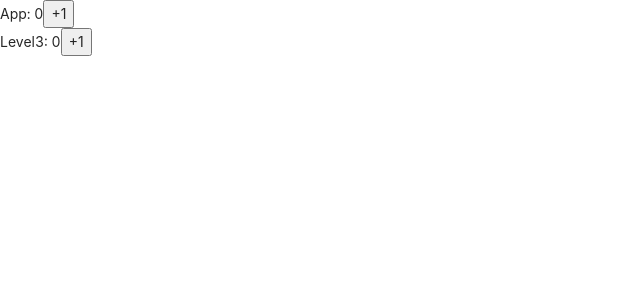
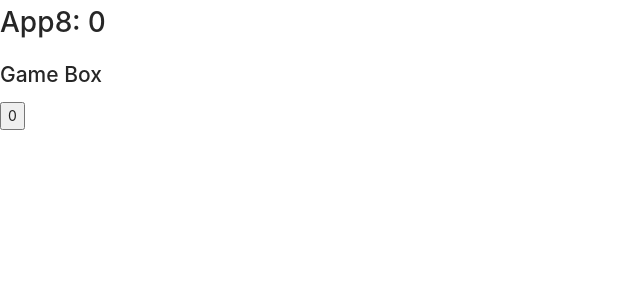
Before and after one commit to myeongu/react-practice, a React (Create React App) app: page / in a window 1280 px wide. Shown: the top 300 px of the page, without its empty margins (0-640 px from the left). Built offline with nearby package versions, Linux system fonts and the light colour scheme.

Commit message:
Context API와 Ruducer 패턴

```diff
--- /dev/null
+++ b/src/App8.js
@@ -0,0 +1,51 @@
+import React, { createContext, useContext, useReducer, useState } from "react";
+
+const CounterContext = createContext();
+
+const INCREMENT = "COUNTER/INCREMENT";
+const DECREMENT = "COUNTER/DECREMENT";
+
+
+
+const reducer = (prevState, action) => {
+    const { type, payload: value = 1 } = action;
+    if ( type === INCREMENT ) {
+        return prevState + value;
+    }
+    else if ( type === DECREMENT ) {
+        return prevState - value;
+    }
+    return prevState;
+}
+
+const actionIncrement = (value) => ({ type: INCREMENT, payload: value });
+const actionDecrement = (value) => ({ type: DECREMENT, payload: value });
+
+const App = () => {
+    const [state, dispatch] = useReducer(reducer, 0);
+
+    return (
+        <div>
+            <h1 onClick={() => dispatch(actionDecrement(5))}>App8: {state}</h1>
+            <CounterContext.Provider value={{ state, dispatch }}>
+                <GameBox />
+            </CounterContext.Provider>
+        </div>
+    )
+}
+
+const GameBox = () => {
+    const { state: countValue, dispatch } = useContext(CounterContext);
+    const onClick = () => {
+        dispatch(actionIncrement(10))
+    }
+
+    return (
+        <div>
+            <h2>Game Box</h2>
+            <button onClick={onClick}>{countValue}</button>
+        </div>
+    )
+}
+
+export default App;
--- a/src/index.js
+++ b/src/index.js
@@ -8,6 +8,7 @@ import App4 from 'App4'
 import App5 from 'App5'
 import App6 from 'App6'
 import App7 from 'App7'
+import App8 from 'App8'
 import reportWebVitals from './reportWebVitals';
 import TodoList from 'TodoList';
 import EpisodeList from "EpisodeList";
@@ -15,7 +16,7 @@ import EpisodeList from "EpisodeList";
 const root = ReactDOM.createRoot(document.getElementById('root'));
 root.render(
   <React.StrictMode>
-    <App7 />
+    <App8 />
     {/* <EpisodeList /> */}
   </React.StrictMode>
 );
```
